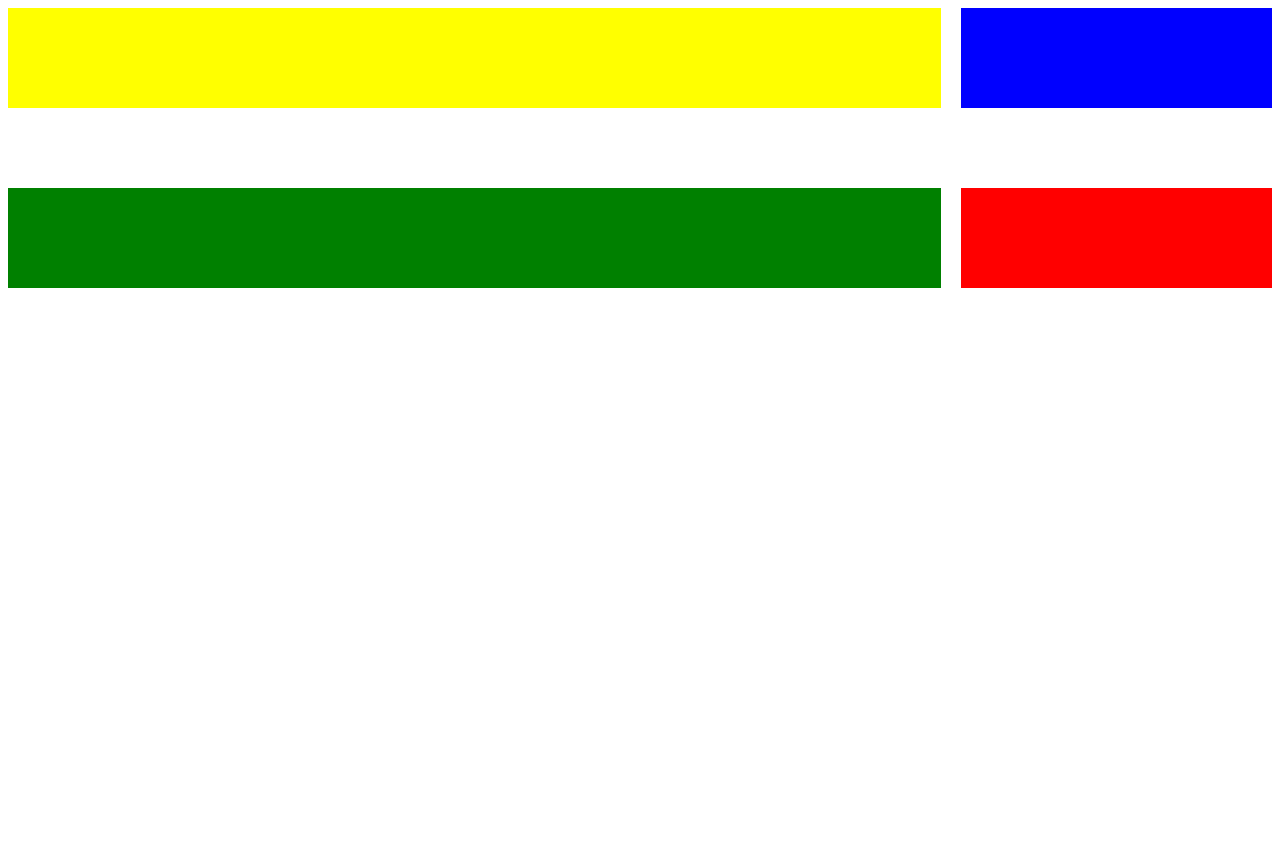
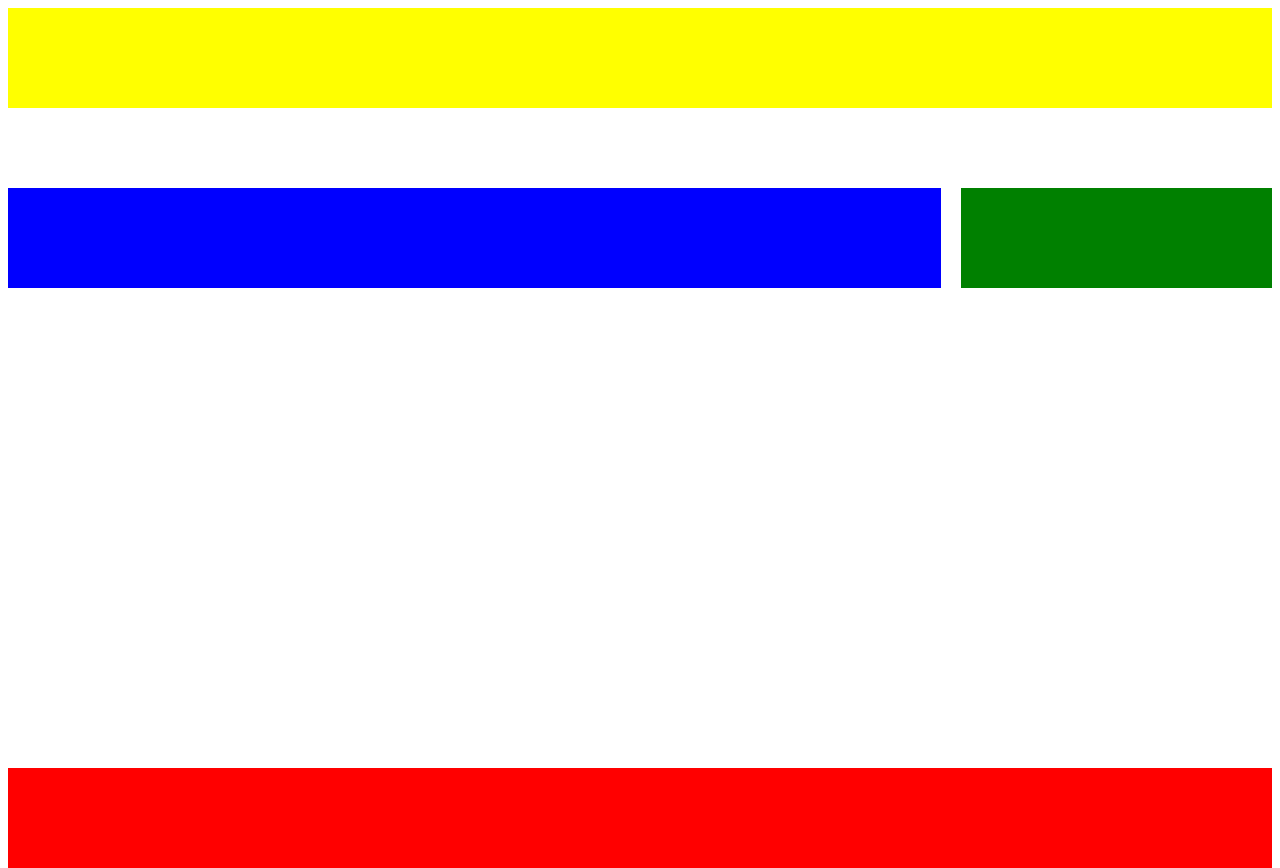
Before and after one commit to hallefsantos/css-grid, a plain HTML site: page index.html in a window 1280 px wide. Drawn offline with Linux system fonts and the light colour scheme.

Commit message:
Segundo commit

```diff
--- a/grid.css
+++ b/grid.css
@@ -1,20 +1,28 @@
 header {
     background-color: yellow;
     height: 100px;
+    grid-column-start: 1;
+    grid-column-end: 3;
 }
 main {
     background-color: blue;
     height: 100px;
+    grid-column-start: 1;
+    grid-column-end: 2;
 }
 
 aside {
     background-color: green;
     height: 100px;
+    grid-column-start: 2;
+    grid-column-end: 3;
 }
 
 footer {
     background-color: red;
     height: 100px;
+    grid-column-start: 1;
+    grid-column-end: 3;
 }
 
 .container {
```
